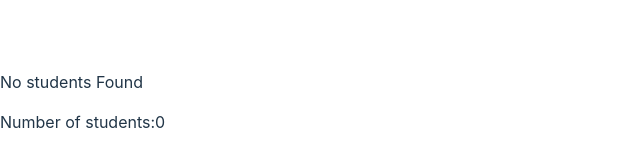
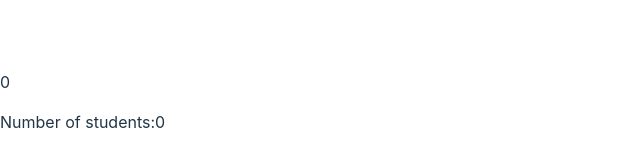
Before and after one commit to umairnoonari/Project, a React (Vite) app in the folder Practice_3/Practice_1/: page / in a window 1280 px wide. Shown: the part 298-458 px from the top of the page, without its empty margins (0-640 px from the left). Built offline with nearby package versions, Linux system fonts and the light colour scheme.

Commit message:
More on Inteview Q/A

```diff
--- a/Practice_3/Practice_1/src/Practices.jsx
+++ b/Practice_3/Practice_1/src/Practices.jsx
@@ -1,9 +1,10 @@
 export const Practices=()=>{
     const students=[]
     return<div>
+        <p>{students.length && "No students Found"}</p>
         {/* <p>{students.length===0 && "No students Found"}</p> */}
         {/* <p>{!students.length && "No students Found"}</p> */}
-        <p>{!Boolean(students.length) && "No students Found"}</p>
+        {/* <p>{!Boolean(students.length) && "No students Found"}</p> */}
         <p>Number of students:{students.length}</p>
     </div>
 }
```
